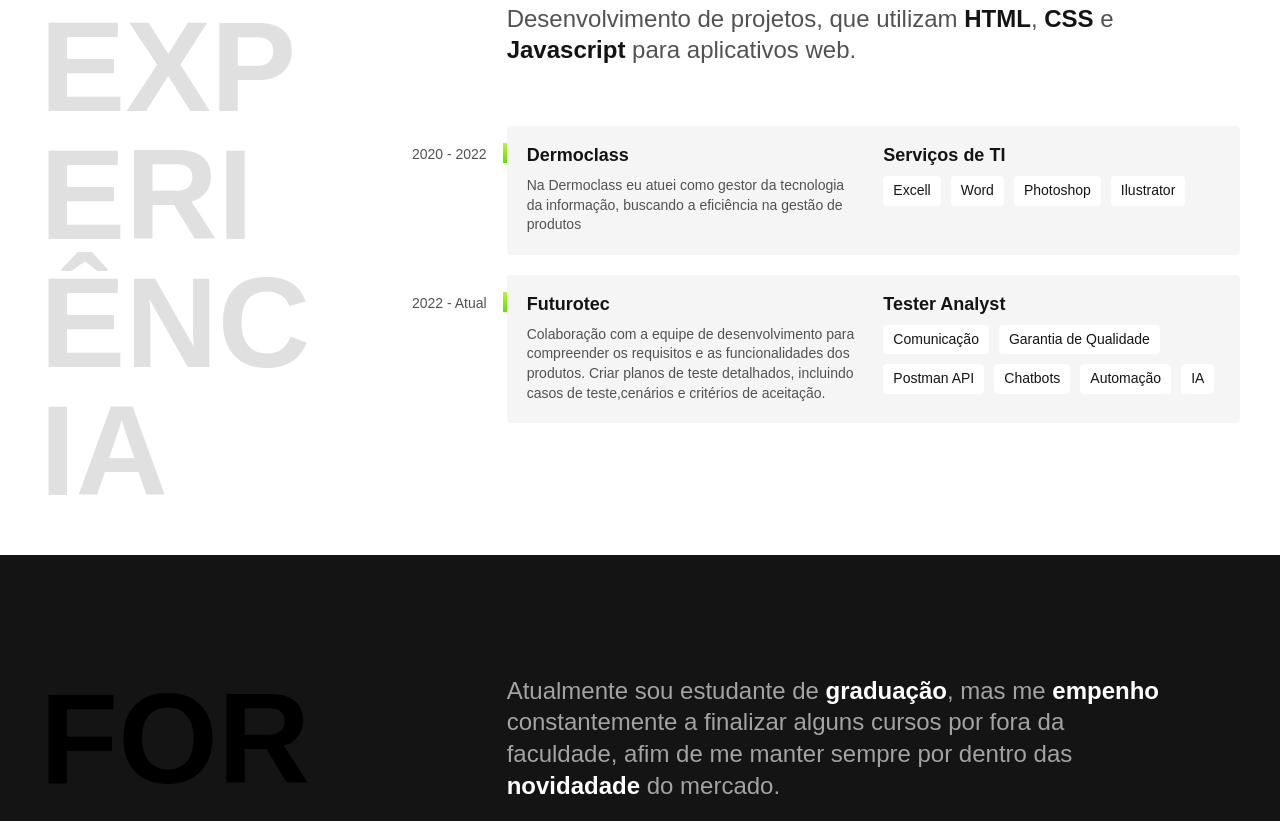
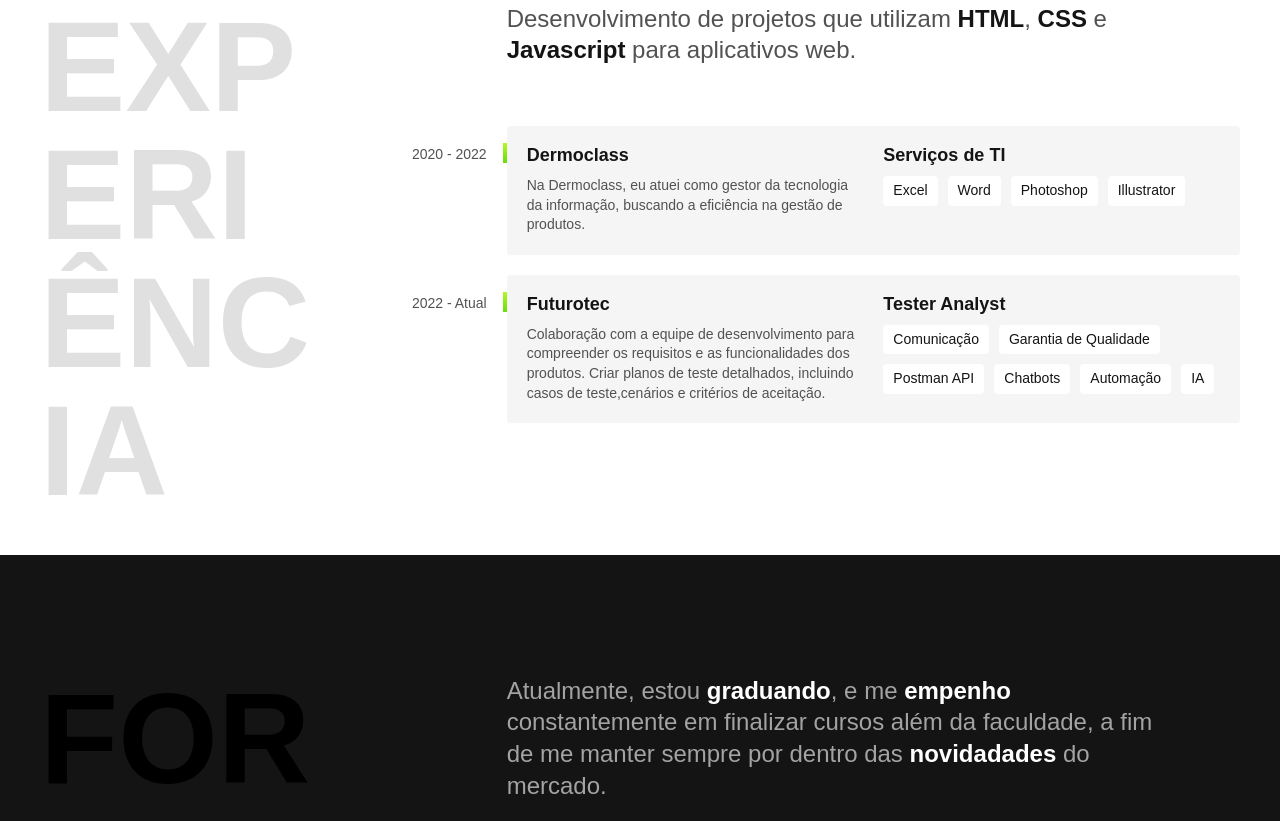
Before and after one commit to ManelGB/ManelGB.github.io, a plain HTML site: page index.html in a window 1280 px wide. Shown: the part 758-1579 px from the top of the page. Drawn offline with Linux system fonts and the light colour scheme.

Commit message:
Correções no português :D

```diff
--- a/index.html
+++ b/index.html
@@ -37,7 +37,7 @@
     <section class="experiencia" id="experiencia" aria-label="Experiência">
         <h2 class="subtitulo">Experiência</h2>
         <div>
-            <p class="experiencia-texto">Desenvolvimento de projetos, que utilizam <strong>HTML</strong>,
+            <p class="experiencia-texto">Desenvolvimento de projetos que utilizam <strong>HTML</strong>,
                 <strong>CSS</strong> e
                 <strong>Javascript</strong> para aplicativos web.
             </p>
@@ -47,13 +47,13 @@
                 <span class="empresa-ano">2020 - 2022</span>
                 <h3 class="empresa-titulo">Dermoclass</h3>
                 <span class="empresa-titulo">Serviços de TI</span>
-                <p class="empresa-texto">Na Dermoclass eu atuei como gestor da tecnologia da informação, buscando a
-                    eficiência na gestão de produtos </p>
+                <p class="empresa-texto">Na Dermoclass, eu atuei como gestor da tecnologia da informação, buscando a
+                    eficiência na gestão de produtos. </p>
                 <ul class="empresa-habilidade">
-                    <li>Excell</li>
+                    <li>Excel</li>
                     <li>Word</li>
                     <li>Photoshop</li>
-                    <li>Ilustrator</li>
+                    <li>Illustrator</li>
                 </ul>
             </div>
 
@@ -85,9 +85,9 @@
 
             <h2 class="subtitulo">Formação</h2>
             <div>
-                <p class="formacao-texto">Atualmente sou estudante de <strong>graduação</strong>, mas me
-                    <strong>empenho</strong> constantemente a finalizar alguns cursos por fora da faculdade, afim de me
-                    manter sempre por dentro das <strong>novidadade</strong> do mercado.
+                <p class="formacao-texto">Atualmente, estou <strong>graduando</strong>, e me
+                    <strong>empenho</strong> constantemente em finalizar cursos além da faculdade, a fim de me
+                    manter sempre por dentro das <strong>novidadades</strong> do mercado.
                 </p>
                 <ul class="estudo-lista">
                     <li class="estudo">
```
